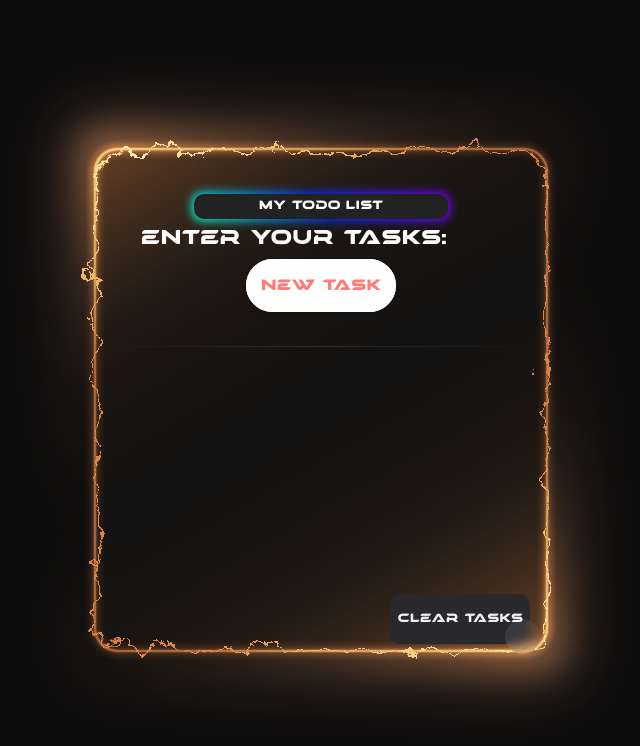
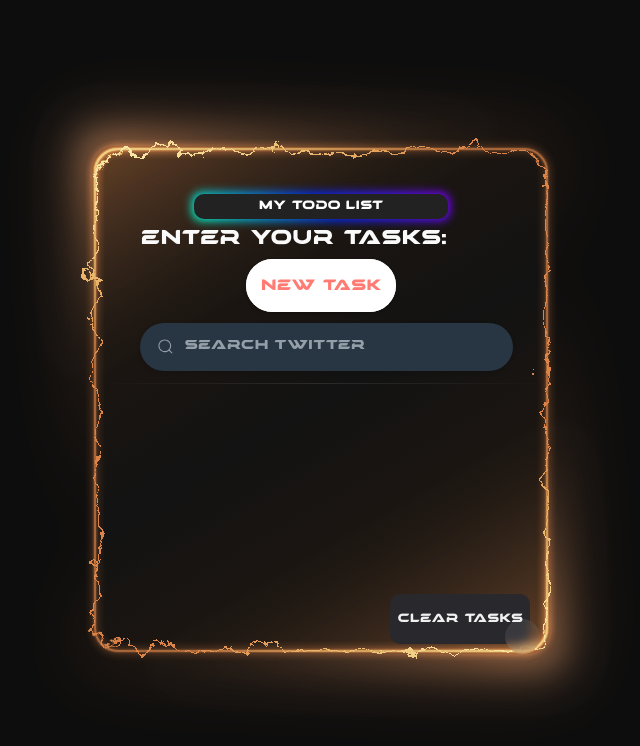
Before and after one commit to neo-0706/taskflow, a plain HTML site: page index.html in a window 1280 px wide. Shown: the whole page, without its empty margins (319-959 px from the left). Drawn offline with Linux system fonts and the light colour scheme.

Commit message:
feat(ui): add task filter controls

```diff
--- a/css/style.css
+++ b/css/style.css
@@ -16,6 +16,14 @@
   --task-list-height: 400px;
   --transition-base: 200ms cubic-bezier(0.4, 0, 0.2, 1);
   --transition-scroll: 300ms cubic-bezier(0.4, 0, 0.2, 1);
+  --input-text-color: #fff;
+  --input-bg-color: #283542;
+  --focus-input-bg-color: transparent;
+  --text-color: #949faa;
+  --active-color: #1b9bee;
+  --width-of-input: 200px;
+  --inline-padding-of-input: 1.2em;
+  --gap: 0.9rem;
 }
 
 * {
@@ -697,6 +705,7 @@ body {
   font-size: 1.75em;
   opacity: 0;
   visibility: hidden;
+  padding-right: 0;
   transform: scale(0.7);
   transition: 0s;
 }
@@ -732,8 +741,11 @@ body {
 
 .c-form__button {
   color: inherit;
-  padding: 0;
   height: 100%;
+  padding: 20px 40px;
+  display: flex;
+  align-items: center;
+  justify-content: center;
   width: 5em;
   background-color: #ff7b73;
 }
@@ -914,3 +926,120 @@ body {
 .delete-btn {
   flex-shrink: 0;
 }
+
+/* form style */
+.form {
+  font-size: 0.9rem;
+  display: flex;
+  gap: 0.5rem;
+  align-items: center;
+  width: var(--width-of-input);
+  position: relative;
+  isolation: isolate;
+  margin-top: 10px;
+  width: 100%;
+  margin-top: 15px;
+}
+
+/* a fancy bg for showing background and border when focus. */
+.fancy-bg {
+  position: absolute;
+  width: 103%;
+  margin: auto;
+  inset: 0;
+  background: var(--input-bg-color);
+  border-radius: 30px;
+  height: 120%;
+  z-index: -1;
+  pointer-events: none;
+  box-shadow: rgba(0, 0, 0, 0.16) 0px 1px 4px;
+}
+
+/* label styling */
+label {
+  width: 100%;
+  padding: 0.8em;
+  height: 40px;
+  padding-inline: var(--inline-padding-of-input);
+  display: flex;
+  align-items: center;
+}
+
+.search,
+.close-btn {
+  position: absolute;
+  margin: auto;
+}
+
+/* styling search-icon */
+.search {
+  fill: var(--text-color);
+  left: var(--inline-padding-of-input);
+}
+
+/* svg -- size */
+svg {
+  width: 17px;
+  display: block;
+}
+
+/* styling of close button */
+.close-btn {
+  border: none;
+  right: var(--inline-padding-of-input);
+  box-sizing: border-box;
+  display: flex;
+  align-items: center;
+  justify-content: center;
+  color: #fff;
+  padding: 0.1em;
+  width: 20px;
+  height: 20px;
+  border-radius: 50%;
+  background: var(--active-color);
+  opacity: 0;
+  visibility: hidden;
+}
+
+/* styling of input */
+.input {
+  color: var(--input-text-color);
+  width: 100%;
+  margin-inline: min(2em, calc(var(--inline-padding-of-input) + var(--gap)));
+  background: none;
+  border: none;
+}
+
+.input:focus {
+  outline: none;
+}
+
+.input::placeholder {
+  color: var(--text-color)
+}
+
+/* input background change in focus */
+.input:focus~.fancy-bg {
+  border: 1px solid var(--active-color);
+  background: var(--focus-input-bg-color);
+}
+
+/* search icon color change in focus */
+.input:focus~.search {
+  fill: var(--active-color);
+}
+
+/* showing close button when typing */
+.input:valid~.close-btn {
+  opacity: 1;
+  visibility: visible;
+}
+
+/* this is for the default background in input,when selecting autofill options -- you can remove this code if you do not want to override the browser style.  */
+input:-webkit-autofill,
+input:-webkit-autofill:hover,
+input:-webkit-autofill:focus,
+input:-webkit-autofill:active {
+  -webkit-transition: "color 9999s ease-out, background-color 9999s ease-out";
+  -webkit-transition-delay: 9999s;
+}
--- a/index.html
+++ b/index.html
@@ -67,8 +67,7 @@
             <div class="content-container">
                 <div class="content-top">
                     <div style="display: flex; justify-content: center;">
-                        <div class="button-85"
-                            style="font-size: 12px; width: 70%;">
+                        <div class="button-85" style="font-size: 12px; width: 70%;">
                             My todo list
                         </div>
                     </div>
@@ -85,6 +84,31 @@
                             <label class="c-form__toggle" for="checkbox" data-title="New Task"></label>
                         </form>
                     </div>
+                    <!-- From Uiverse.io by satyamchaudharydev -->
+                    <form class="form">
+                        <label for="search">
+                            <input class="input" type="text" required="" placeholder="Search twitter" id="search">
+                            <div class="fancy-bg"></div>
+                            <div class="search">
+                                <svg viewBox="0 0 24 24" aria-hidden="true"
+                                    class="r-14j79pv r-4qtqp9 r-yyyyoo r-1xvli5t r-dnmrzs r-4wgw6l r-f727ji r-bnwqim r-1plcrui r-lrvibr">
+                                    <g>
+                                        <path
+                                            d="M21.53 20.47l-3.66-3.66C19.195 15.24 20 13.214 20 11c0-4.97-4.03-9-9-9s-9 4.03-9 9 4.03 9 9 9c2.215 0 4.24-.804 5.808-2.13l3.66 3.66c.147.146.34.22.53.22s.385-.073.53-.22c.295-.293.295-.767.002-1.06zM3.5 11c0-4.135 3.365-7.5 7.5-7.5s7.5 3.365 7.5 7.5-3.365 7.5-7.5 7.5-7.5-3.365-7.5-7.5z">
+                                        </path>
+                                    </g>
+                                </svg>
+                            </div>
+                            <button class="close-btn" type="reset">
+                                <svg xmlns="http://www.w3.org/2000/svg" class="h-5 w-5" viewBox="0 0 20 20"
+                                    fill="currentColor">
+                                    <path fill-rule="evenodd"
+                                        d="M4.293 4.293a1 1 0 011.414 0L10 8.586l4.293-4.293a1 1 0 111.414 1.414L11.414 10l4.293 4.293a1 1 0 01-1.414 1.414L10 11.414l-4.293 4.293a1 1 0 01-1.414-1.414L8.586 10 4.293 5.707a1 1 0 010-1.414z"
+                                        clip-rule="evenodd"></path>
+                                </svg>
+                            </button>
+                        </label>
+                    </form>
                 </div>
 
                 <hr class="divider" />
```
Lines whose indentation alone changed are shown as unchanged.
